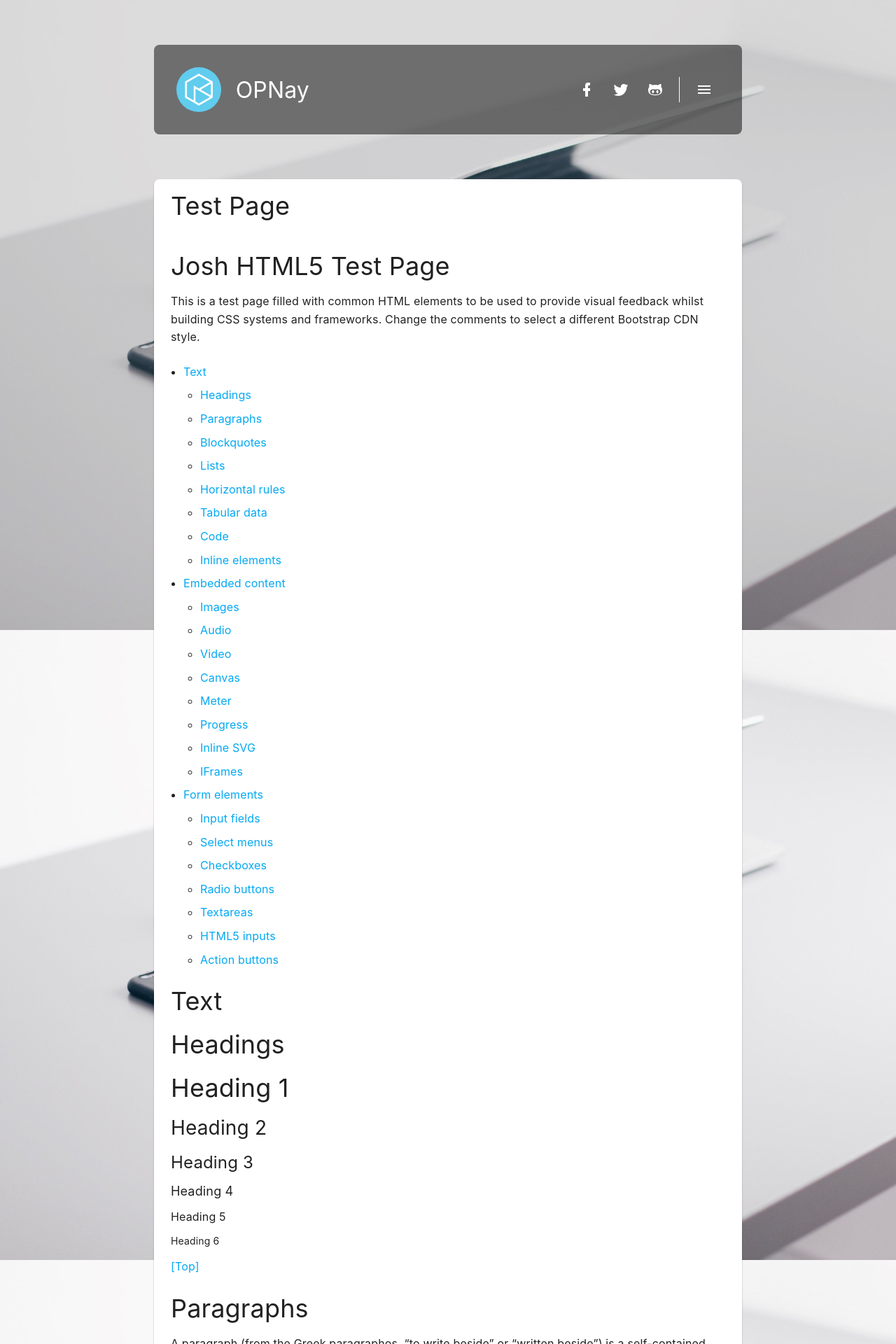
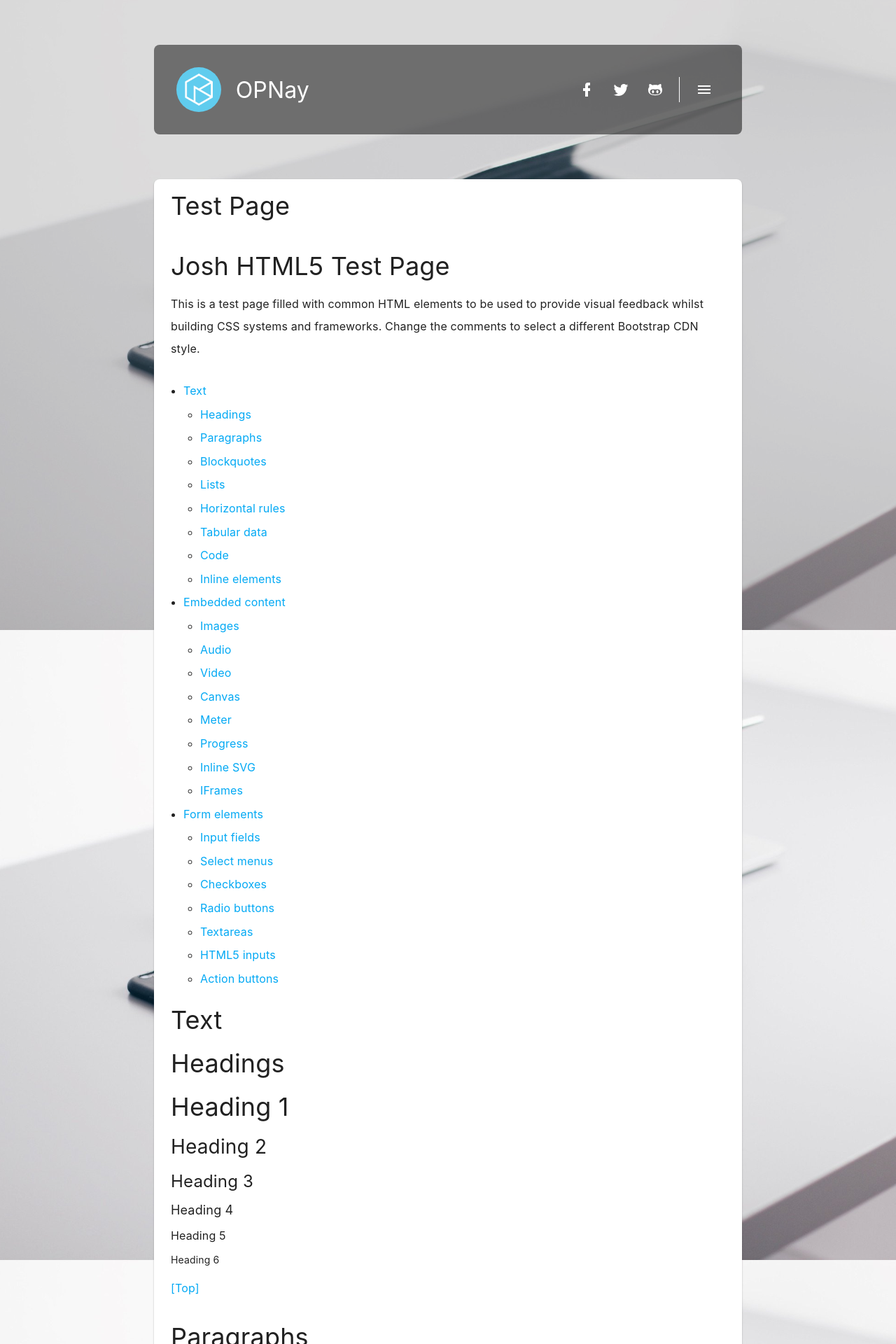
Before and after one commit to opnay/opnay.github.io, a Jekyll site: the page built from test.html, in a window 1280 px wide. Shown: the top 1920 px of the page at 70% size. Built offline with Jekyll 4.4.1, drawn with Linux system fonts in a browser that asks for light colours; nearby versions of some CDN libraries.

Commit message:
css/default: Increase line-height and margin bottom of p tag
Signed-off-by: Kim In Seop <opnayn@gmail.com>

```diff
--- a/css/default.css
+++ b/css/default.css
@@ -13,7 +13,7 @@ label, blockquote {font-family:inherit;}
 button, input, select, textarea {font-family:inherit; font-size:inherit; line-height:inherit;}
 code, kbd, pre, samp {font-family:Consolas,monospace;}
 
-p {margin-bottom:24px;}
+p {margin-bottom:32px;}
 
 h1, h2, h3, h4, h5, h6 {font-weight:normal;}
 h1, h2, h3 {margin:18px 0 16px;}
@@ -45,7 +45,7 @@ blockquote {background:#f0f2f6; margin:12px 24px; padding:16px;}
 pre {background:#f0f2f6; margin:12px 0; padding:16px; font-size:0.9em;}
 
 /* Article */
-article p {padding:0 24px; line-height:1.6;}
+article p {padding:0 24px; line-height:2;}
 article h1, article h2,
 article h3, article h4,
 article h5, article h6,
```
